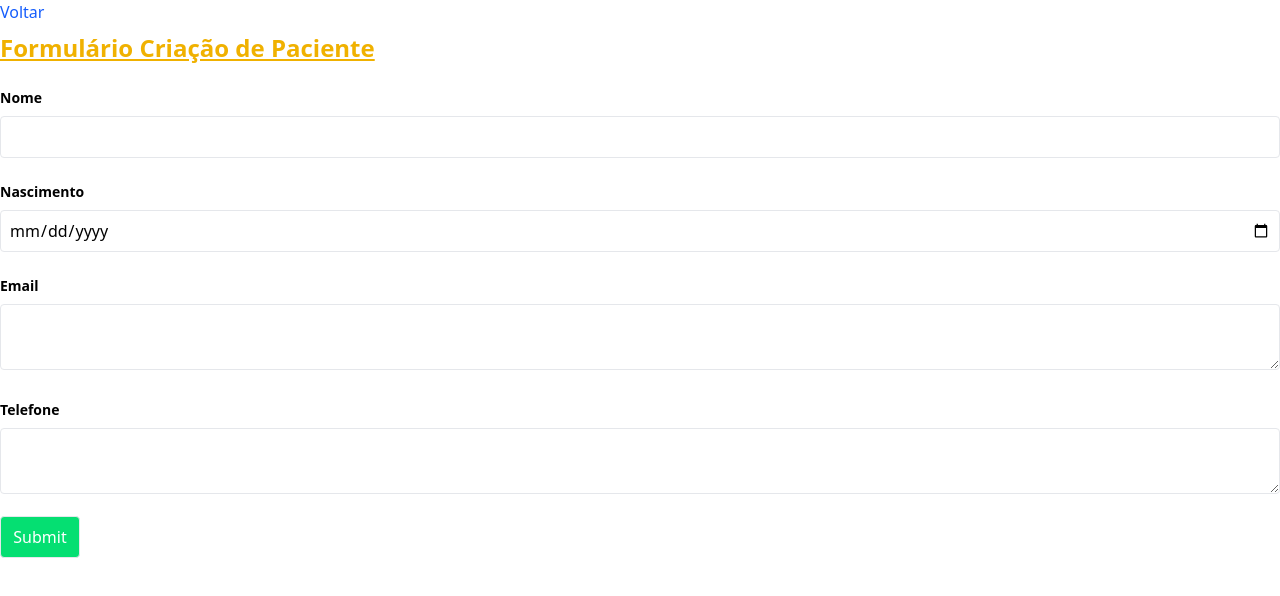
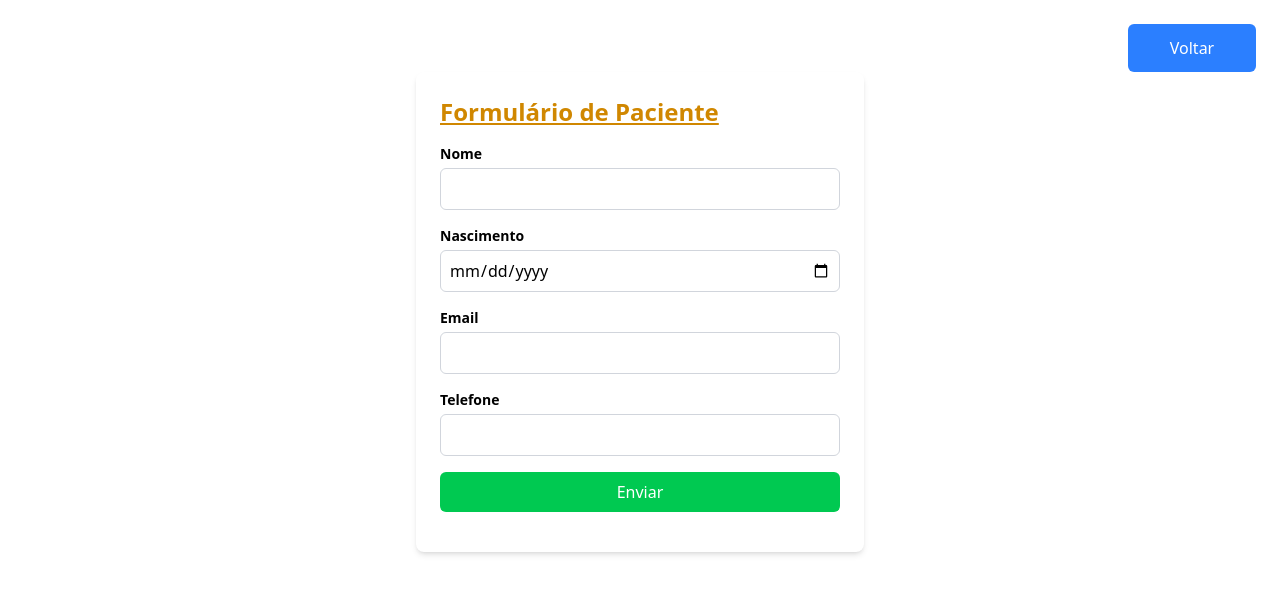
Before and after one commit to Chrysthy/med-app, a Next.js app in the folder med-app/: page /pacient/create in a window 1280 px wide. Shown: the top 596 px of the page. Built offline with nearby package versions, Linux system fonts and the light colour scheme.

Commit message:
Update styles to the pacient create

```diff
--- a/med-app/src/app/pacient/create/page.tsx
+++ b/med-app/src/app/pacient/create/page.tsx
@@ -50,31 +50,80 @@ export default function PacientCreate() {
 
     return (
         <>
-            <Link className="font-medium text-blue-600 dark:text-blue-500 hover:underline" href="/home">Voltar</Link>
-            <form className='w-full' onSubmit={addPacient}>
-                <span className='font-bold text-yellow-500 py-2 block underline text-2xl'>Formulário Criação de Paciente</span>
-                <div className='w-full py-2'>
-                    <label htmlFor="" className='text-sm font-bold py-2 block'>Nome</label>
-                    <input type='text' name='name' className='w-full border-[1px] border-gray-200 p-2 rounded-sm' onChange={(e: any) => setName(e.target.value)} />
+            <div className="w-full flex justify-end mt-6 pr-6">
+                <Link
+                    href="/home"
+                    className="w-32 p-3 text-white rounded-md bg-blue-500 hover:bg-blue-600 transition cursor-pointer text-center"
+                >
+                    Voltar
+                </Link>
+            </div>
+
+            <form className="w-full max-w-md mx-auto bg-white shadow-md rounded-lg p-6" onSubmit={addPacient}>
+                <span className="block mb-4 text-2xl font-bold text-yellow-600 underline">
+                    Formulário de Paciente
+                </span>
+
+                {/* Nome */}
+                <div className="mb-4">
+                    <label className="block mb-1 text-sm font-bold">Nome</label>
+                    <input
+                        type="text"
+                        name="name"
+                        className="w-full border border-gray-300 p-2 rounded-md focus:ring-2 focus:ring-blue-400 focus:outline-none"
+                        onChange={(e) => setName(e.target.value)}
+                    />
                 </div>
-                <div className='w-full py-2'>
-                    <label htmlFor="" className='text-sm font-bold py-2 block'>Nascimento</label>
-                    <input type="date" name='birthDate' className='w-full border-[1px] border-gray-200 p-2 rounded-sm' onChange={(e: any) => setBirthDate(e.target.value)} />
+
+                {/* Data de Nascimento */}
+                <div className="mb-4">
+                    <label className="block mb-1 text-sm font-bold">Nascimento</label>
+                    <input
+                        type="date"
+                        name="birthDate"
+                        className="w-full border border-gray-300 p-2 rounded-md focus:ring-2 focus:ring-blue-400 focus:outline-none"
+                        onChange={(e) => setBirthDate(e.target.value)}
+                    />
                 </div>
-                <div className='w-full py-2'>
-                    <label htmlFor="" className='text-sm font-bold py-2 block'>Email</label>
-                    <textarea name='email' className='w-full border-[1px] border-gray-200 p-2 rounded-sm' onChange={(e: any) => setEmail(e.target.value)} />
+
+                {/* Email */}
+                <div className="mb-4">
+                    <label className="block mb-1 text-sm font-bold">Email</label>
+                    <input
+                        type="email"
+                        name="email"
+                        className="w-full border border-gray-300 p-2 rounded-md focus:ring-2 focus:ring-blue-400 focus:outline-none"
+                        onChange={(e) => setEmail(e.target.value)}
+                    />
                 </div>
-                <div className='w-full py-2'>
-                    <label htmlFor="" className='text-sm font-bold py-2 block'>Telefone</label>
-                    <textarea name='phone' className='w-full border-[1px] border-gray-200 p-2 rounded-sm' onChange={(e: any) => setPhone(e.target.value)} />
+
+                {/* Telefone */}
+                <div className="mb-4">
+                    <label className="block mb-1 text-sm font-bold">Telefone</label>
+                    <input
+                        type="tel"
+                        name="phone"
+                        className="w-full border border-gray-300 p-2 rounded-md focus:ring-2 focus:ring-blue-400 focus:outline-none"
+                        onChange={(e) => setPhone(e.target.value)}
+                    />
                 </div>
-                <div className='w-full py-2'>
-                    <button className="w-20 p-2 text-white border-gray-200 border-[1px] rounded-sm bg-green-400">Submit</button>
+
+                {/* Botão */}
+                <div className="mb-4">
+                    <button
+                        className="w-full py-2 text-white rounded-md bg-green-500 hover:bg-green-600 transition"
+                    >
+                        Enviar
+                    </button>
                 </div>
-                <div>
-                    {error && <div className="p-2 text-white border-gray-200 border-[1px] rounded-sm bg-red-400" style={{ color: 'red' }}>{error}</div>}
-                </div>
-            </form></>
+
+                {/* Erro */}
+                {error && (
+                    <div className="p-2 text-sm text-white rounded-md bg-red-500">
+                        {error}
+                    </div>
+                )}
+            </form>
+        </>
     )
 }
```
